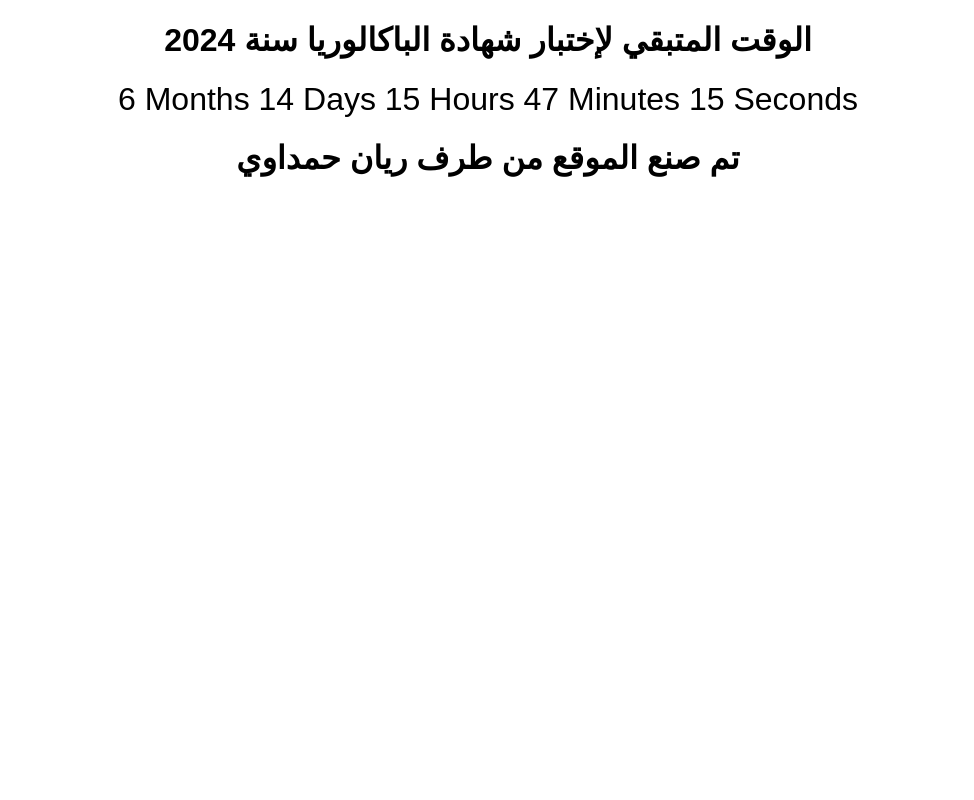
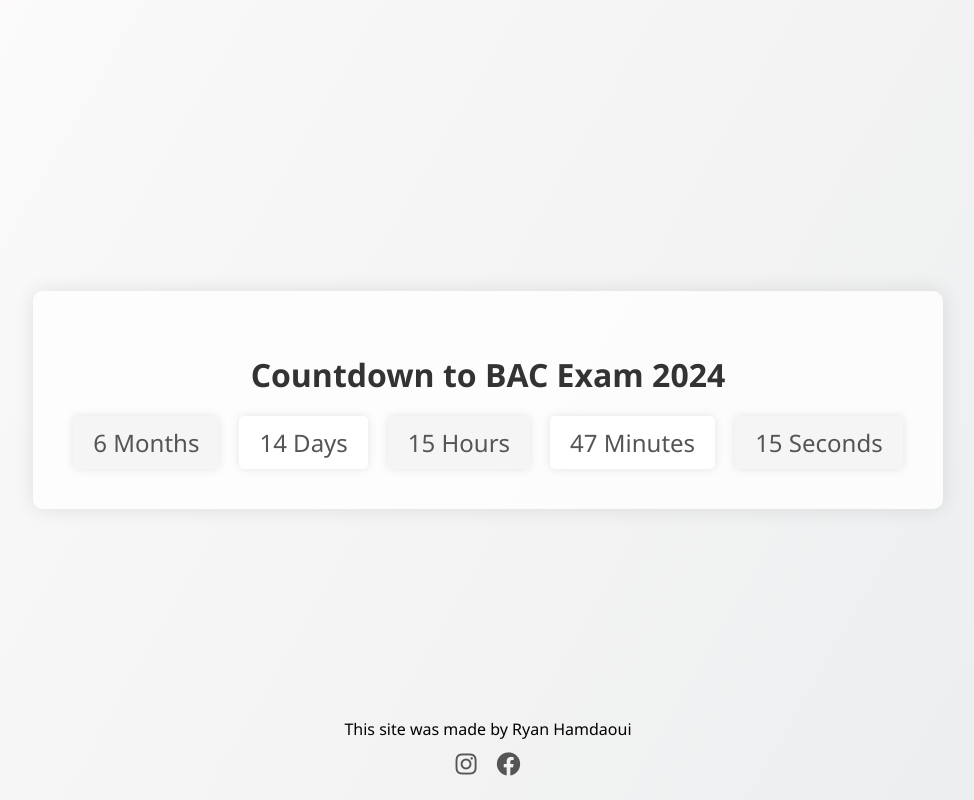
Before and after one commit to bac2024/timer, a plain HTML site: page index.html in a window 1280 px wide. Shown: the whole page, without its empty margins (152-1126 px from the left). Drawn offline with Linux system fonts and the light colour scheme.

Commit message:
Update index.html

```diff
--- a/index.html
+++ b/index.html
@@ -1,29 +1,164 @@
 <!DOCTYPE html>
-<html>
+<html lang="en">
 
 <head>
+  <link rel="stylesheet" href="https://cdnjs.cloudflare.com/ajax/libs/font-awesome/5.15.4/css/all.min.css">
+  <meta charset="UTF-8">
+  <title>Countdown Timer</title>
+
+<div class="author">
+  <a>This site was made by Ryan Hamdaoui</a>
+</div>
   <style>
     body {
-      text-align: center;
-      font-family: Arial, sans-serif;
+      margin: 0;
+      padding: 0;
+      display: flex;
+      justify-content: center;
+      align-items: center;
+      min-height: 100vh;
+      background: linear-gradient(120deg, #fdfbfb 0%, #ebedee 100%);
+      font-family: 'Segoe UI', Tahoma, Geneva, Verdana, sans-serif;
     }
 
-    #countdown {
+    .countdown-container {
+      text-align: center;
+      background-color: rgba(255, 255, 255, 0.8);
+      padding: 40px;
+      border-radius: 10px;
+      box-shadow: 0px 0px 20px 0px rgba(0, 0, 0, 0.1);
+    }
+
+    h1 {
       font-size: 2em;
+      margin-bottom: 20px;
+      color: #333;
     }
+
+    .countdown {
+      display: flex;
+      justify-content: center;
+      align-items: center;
+      flex-wrap: wrap;
+      gap: 20px;
+      font-size: 1.5em;
+      color: #555;
+    }
+
+    .countdown span {
+      background-color: #fff;
+      padding: 10px 20px;
+      border-radius: 5px;
+      box-shadow: 0px 0px 10px 0px rgba(0, 0, 0, 0.1);
+    }
+
+    .countdown span:nth-child(odd) {
+      background-color: #f5f5f5;
+    }
+    .social-icons {
+      position: absolute;
+      bottom: 20px;
+      display: flex;
+      justify-content: center;
+      width: 100%;
+    }
+
+    .social-icons a {
+      display: inline-block;
+      margin: 0 10px;
+      color: #555;
+      font-size: 1.5em;
+      transition: color 0.3s ease;
+    }
+
+    .social-icons a:hover {
+      color: #4267B2; /* Change color on hover (Facebook blue) */
+    }
+      .social-icons a:nth-child(1):hover {
+      color: #8a3ab9; /* Instagram purple on hover */
+    }
+    .container {
+      display: flex;
+      flex-direction: column;
+      justify-content: center;
+      align-items: center;
+      min-height: 100vh;
+      position: relative;
+    }
+    .author {
+      position: absolute;
+      bottom: 60px;
+      display: flex;
+      justify-content: center;
+      width: 100%;
+    }
+
+    @media (max-width: 768px) {
+  .countdown {
+    font-size: 1.6em; /* Increase font size */
+    gap: 15px; /* Adjust gap between countdown elements */
+  }
+
+  .countdown span {
+    padding: 12px 24px; /* Increase padding */
+  }
+
+  .social-icons {
+    bottom: 25px; /* Adjust position */
+  }
+
+  .social-icons a {
+    font-size: 1.8em; /* Resize icons */
+    margin: 0 10px; /* Adjust spacing */
+  }
+
+  .author {
+    bottom: 500px; /* Adjust position */
+  }
+
+  .container {
+    padding: 20px; /* Increase padding */
+  }
+
+  .countdown-container {
+    padding: 60px; /* Increase padding for countdown container */
+  }
+
+  h1 {
+    font-size: 2.5em; /* Increase heading font size */
+  }
+}
+
+
+
   </style>
 </head>
 
 <body>
-  <h1>الوقت المتبقي لإختبار شهادة الباكالوريا سنة 2024</h1>
-  <div id="countdown">
-    <span id="اشهر"></span> Months
-    <span id="ايام"></span> Days
-    <span id="ساعات"></span> Hours
-    <span id="دقائق"></span> Minutes
-    <span id="ثواني"></span> Seconds
+  <div class="container">
+  <div class="countdown-container">
+    <h1>Countdown to BAC Exam 2024</h1>
+    <div class="countdown">
+      <span id="months"></span>
+      <span id="days"></span>
+      <span id="hours"></span>
+      <span id="minutes"></span>
+      <span id="seconds"></span>
+    </div>
   </div>
-<h1>تم صنع الموقع من طرف ريان حمداوي</h1>
+</div>
+
+  <!-- Social icons -->
+  <div class="social-icons">
+    <a href="https://www.instagram.com/ryan_hamdaoui/" target="_blank" rel="noopener noreferrer">
+      <i class="fab fa-instagram"></i>
+    </a>
+    <a href="https://www.facebook.com/amine.atna/" target="_blank" rel="noopener noreferrer">
+      <i class="fab fa-facebook"></i>
+    </a>
+  </div>
+
+
 
   <script>
     var countdownDate = new Date("June 9, 2024 08:00:00").getTime();
@@ -38,15 +173,15 @@
       var minutes = Math.floor((distance % (1000 * 60 * 60)) / (1000 * 60));
       var seconds = Math.floor((distance % (1000 * 60)) / 1000);
 
-      document.getElementById("اشهر").innerHTML = months;
-      document.getElementById("ايام").innerHTML = days;
-      document.getElementById("ساعات").innerHTML = hours;
-      document.getElementById("دقائق").innerHTML = minutes;
-      document.getElementById("ثواني").innerHTML = seconds;
+      document.getElementById("months").innerHTML = months + " Months";
+      document.getElementById("days").innerHTML = days + " Days";
+      document.getElementById("hours").innerHTML = hours + " Hours";
+      document.getElementById("minutes").innerHTML = minutes + " Minutes";
+      document.getElementById("seconds").innerHTML = seconds + " Seconds";
 
       if (distance < 0) {
         clearInterval(countdownFunction);
-        document.getElementById("countdown").innerHTML = "روح تقرى الباك روح";
+        document.getElementById("countdown").innerHTML = "The time has come!";
       }
     }, 1000);
   </script>
```
